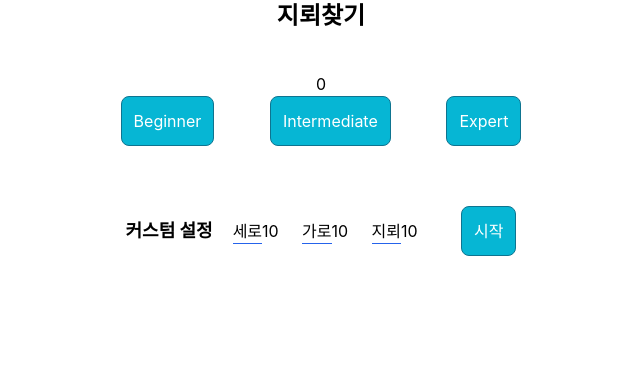
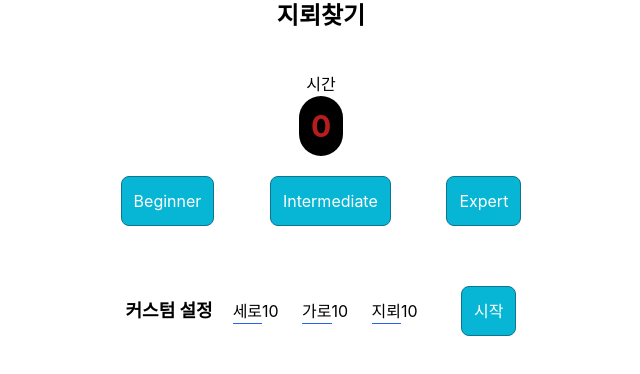
Before and after one commit to Honggilseong/bomb, a React (Create React App) app: page / in a window 1280 px wide. Shown: the top 374 px of the page, without its empty margins (319-959 px from the left). Built offline with nearby package versions, Linux system fonts and the light colour scheme.

Commit message:
feature: create timer style

```diff
--- a/src/App.tsx
+++ b/src/App.tsx
@@ -23,7 +23,10 @@ function App() {
   return (
     <div className="flex justify-center items-center w-full flex-col h-full ">
       <h1 className="text-2xl font-bold mb-10">지뢰찾기</h1>
-      <p>{state.timer}</p>
+      <p>시간</p>
+      <div className=" bg-black p-3 mb-5 rounded-full">
+        <p className=" text-red-700 font-bold text-3xl">{state.timer}</p>
+      </div>
       {state.result && (
         <h2 className="font-bold text-8xl mb-5">{state.result}</h2>
       )}
```
